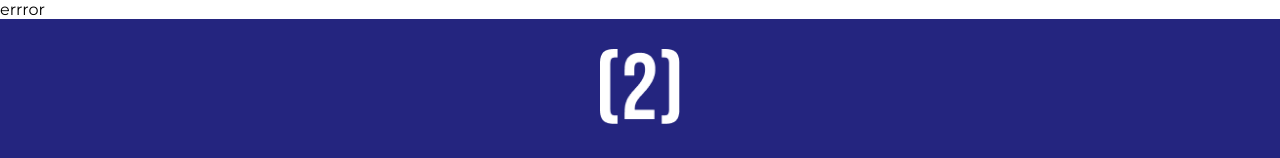
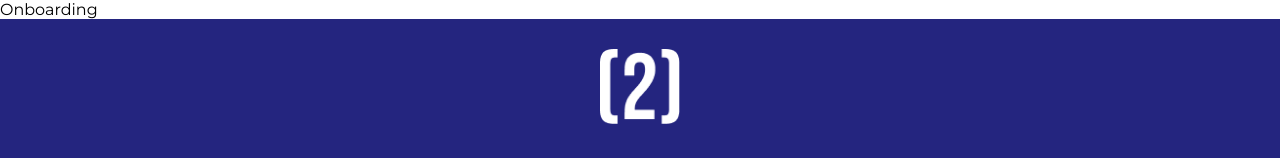
Before and after one commit to JaumeEsquerdo/peluqueria-la-silla-2, a React (Vite) app in the folder la-silla-2/: page /onboarding in a window 1280 px wide. Shown: the top 158 px of the page. Built offline with nearby package versions, Linux system fonts and the light colour scheme.

Commit message:
enrutar página de onboarding

```diff
--- a/la-silla-2/src/Layout.jsx
+++ b/la-silla-2/src/Layout.jsx
@@ -1,12 +1,24 @@
 import { Footer } from "@/components/Footer/Footer";
-import { Outlet } from "react-router";
+import { Outlet, useLocation, useNavigate } from "react-router";
+import { useEffect } from "react";
 import "./index.css";
 
 function Layout() {
+  const navigate = useNavigate();
+  const location = useLocation();
+
+  useEffect(() => {
+    const seen = sessionStorage.getItem("onboardingSeen") === "true";
+    const isOnboarding = location.pathname === "/onboarding";
+
+    if (!seen && !isOnboarding) {
+      navigate("onboarding", { replace: true });
+    }
+  }, [location.pathname, navigate]);
+
   return (
     <>
       <Outlet />
-
       <Footer />
     </>
   );
--- /dev/null
+++ b/la-silla-2/src/components/Onboarding/Onboarding.jsx
@@ -0,0 +1,11 @@
+import { useNavigate } from "react-router";
+
+export const Onboarding = () => {
+  const navigate = useNavigate();
+  const handleFinish = () => {
+    sessionStorage.setItem("onboardingSeen", "true");
+    navigate("/", { replace: true });
+  };
+
+  return <div onClick={handleFinish}>Onboarding</div>;
+};
--- /dev/null
+++ b/la-silla-2/src/components/ProtectedOnboarding/ProtectedOnBoarding.jsx
@@ -0,0 +1,12 @@
+import { Navigate } from "react-router";
+
+/* ruta protegida para que le salga o no el onboarding inicial */
+
+export const ProtectedOnboarding = ({ children }) => {
+  const seen = sessionStorage.getItem("onboardingSeen") === "true";
+
+  //si ya lo ha visto, no vuelve a cambiar al onboarding
+  if (seen) return <Navigate to="/" replace />;
+
+  return children;
+};
--- a/la-silla-2/src/lib/routes/router.jsx
+++ b/la-silla-2/src/lib/routes/router.jsx
@@ -9,6 +9,8 @@ import Confirmada from "../../pages/Reservas/Confirmada";
 // importe de páginas especiales
 import Layout from "@/Layout";
 import ProtectedConfirmada from "../../components/ProtectedConfirmada/ProtectedConfirmada";
+import { ProtectedOnboarding } from "../../components/ProtectedOnboarding/ProtectedOnBoarding";
+import { Onboarding } from "../../components/Onboarding/Onboarding";
 
 // import PrivateRoute from '@/components/PrivateRoute'
 // import AdminRoute from '@/components/AdminRoute'
@@ -45,6 +47,15 @@ const router = createBrowserRouter([
         element: <Galeria />,
       },
       {
+        path: "/onboarding",
+        element: (
+          <ProtectedOnboarding>
+            <Onboarding />
+          </ProtectedOnboarding>
+        ),
+      },
+
+      {
         path: "*",
         element: <ErrorPage />,
       },
```
